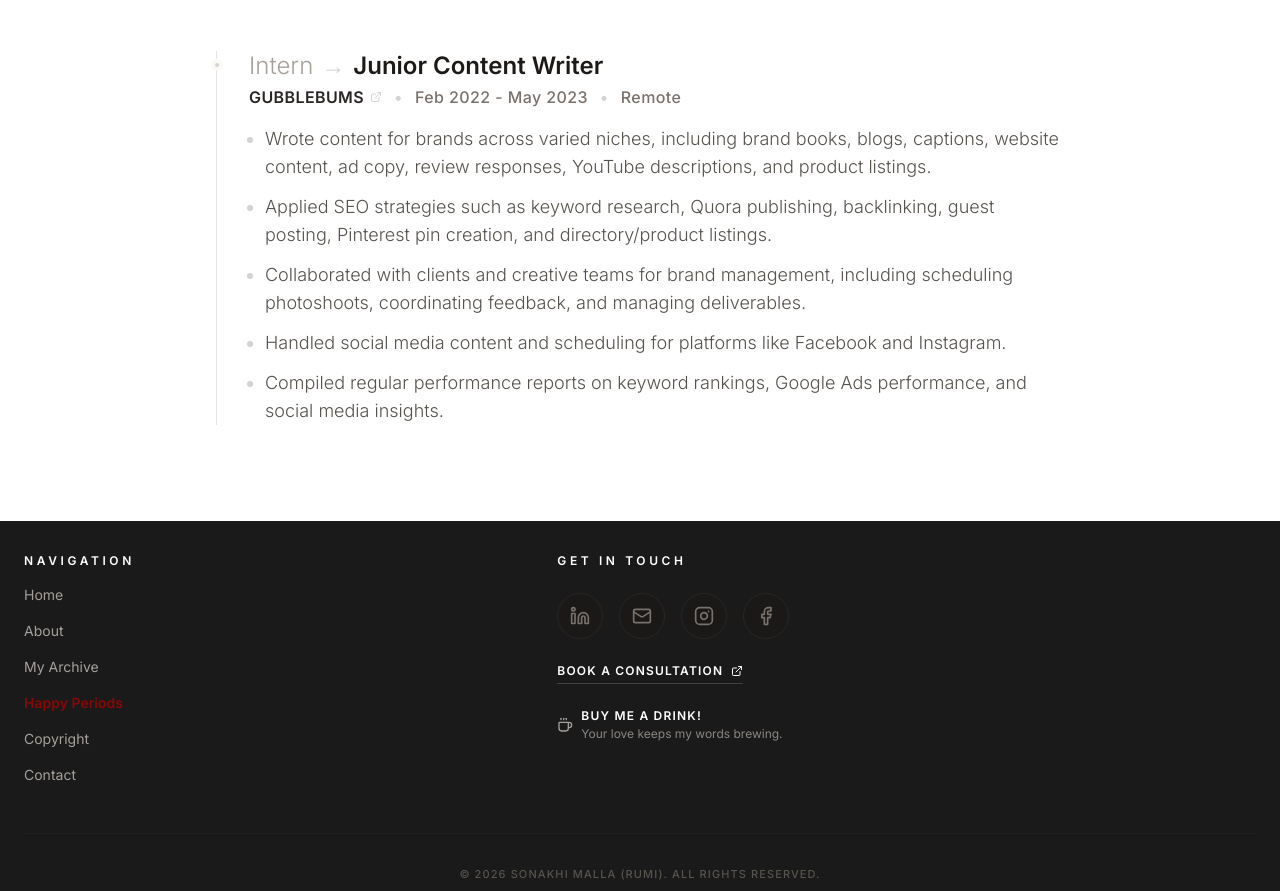
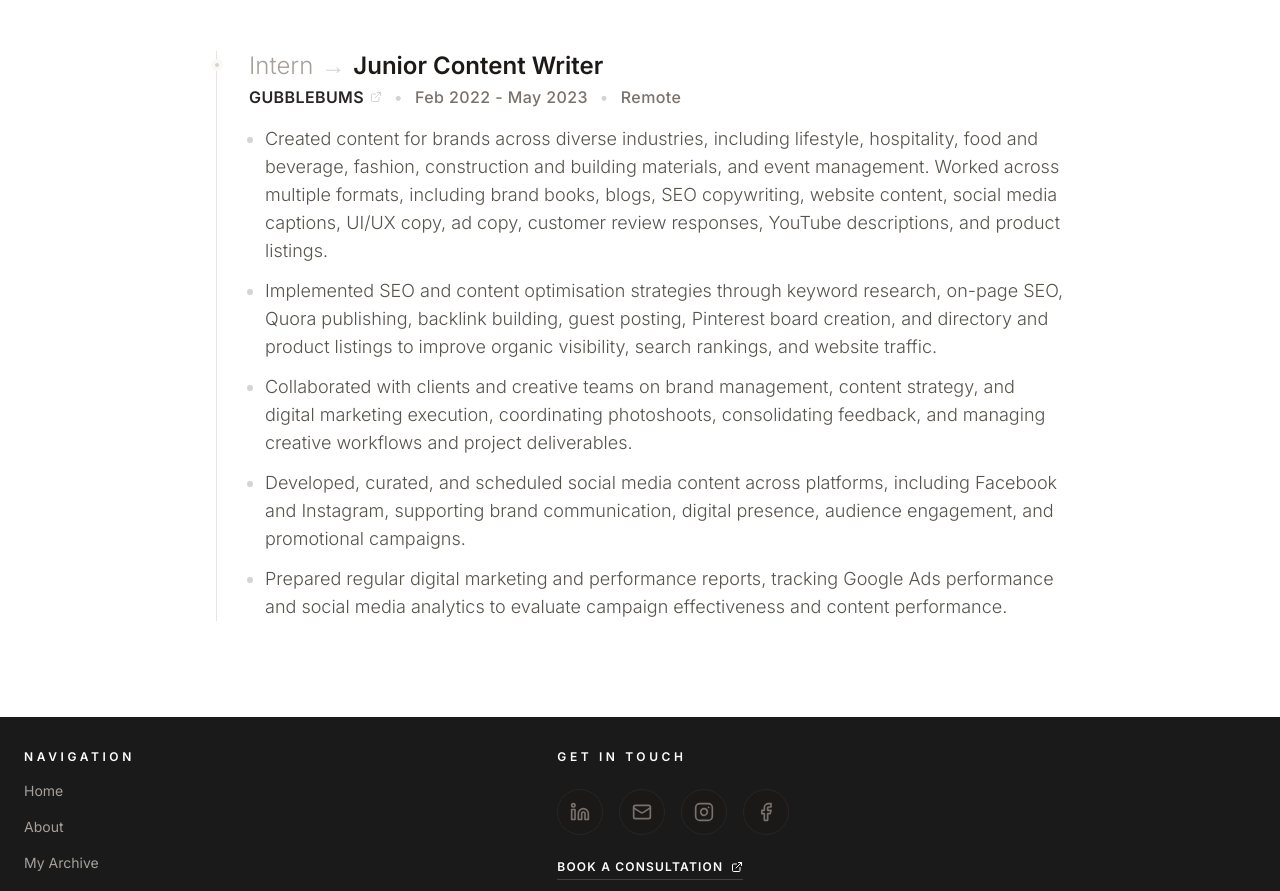
Before and after one commit to sonakhirumi/sonakhi-portfolio, a React (Vite) app: page /about in a window 1280 px wide. Shown: the part 2580-3471 px from the top of the page. Built offline with nearby package versions, Linux system fonts and the light colour scheme; a web font is replaced by a local one.

Commit message:
Update Gubblebums experience bullet points with expanded industry scope and deliverables

```diff
--- a/components/About.tsx
+++ b/components/About.tsx
@@ -179,11 +179,11 @@ const About: React.FC = () => {
             </div>
           </div>
           <ul className="space-y-2 md:space-y-3 text-stone-600 font-light text-base md:text-lg list-disc pl-4 marker:text-stone-300">
-            <li>Wrote content for brands across varied niches, including brand books, blogs, captions, website content, ad copy, review responses, YouTube descriptions, and product listings.</li>
-            <li>Applied SEO strategies such as keyword research, Quora publishing, backlinking, guest posting, Pinterest pin creation, and directory/product listings.</li>
-            <li>Collaborated with clients and creative teams for brand management, including scheduling photoshoots, coordinating feedback, and managing deliverables.</li>
-            <li>Handled social media content and scheduling for platforms like Facebook and Instagram.</li>
-            <li>Compiled regular performance reports on keyword rankings, Google Ads performance, and social media insights.</li>
+            <li>Created content for brands across diverse industries, including lifestyle, hospitality, food and beverage, fashion, construction and building materials, and event management. Worked across multiple formats, including brand books, blogs, SEO copywriting, website content, social media captions, UI/UX copy, ad copy, customer review responses, YouTube descriptions, and product listings.</li>
+            <li>Implemented SEO and content optimisation strategies through keyword research, on-page SEO, Quora publishing, backlink building, guest posting, Pinterest board creation, and directory and product listings to improve organic visibility, search rankings, and website traffic.</li>
+            <li>Collaborated with clients and creative teams on brand management, content strategy, and digital marketing execution, coordinating photoshoots, consolidating feedback, and managing creative workflows and project deliverables.</li>
+            <li>Developed, curated, and scheduled social media content across platforms, including Facebook and Instagram, supporting brand communication, digital presence, audience engagement, and promotional campaigns.</li>
+            <li>Prepared regular digital marketing and performance reports, tracking Google Ads performance and social media analytics to evaluate campaign effectiveness and content performance.</li>
           </ul>
         </div>
 
```
